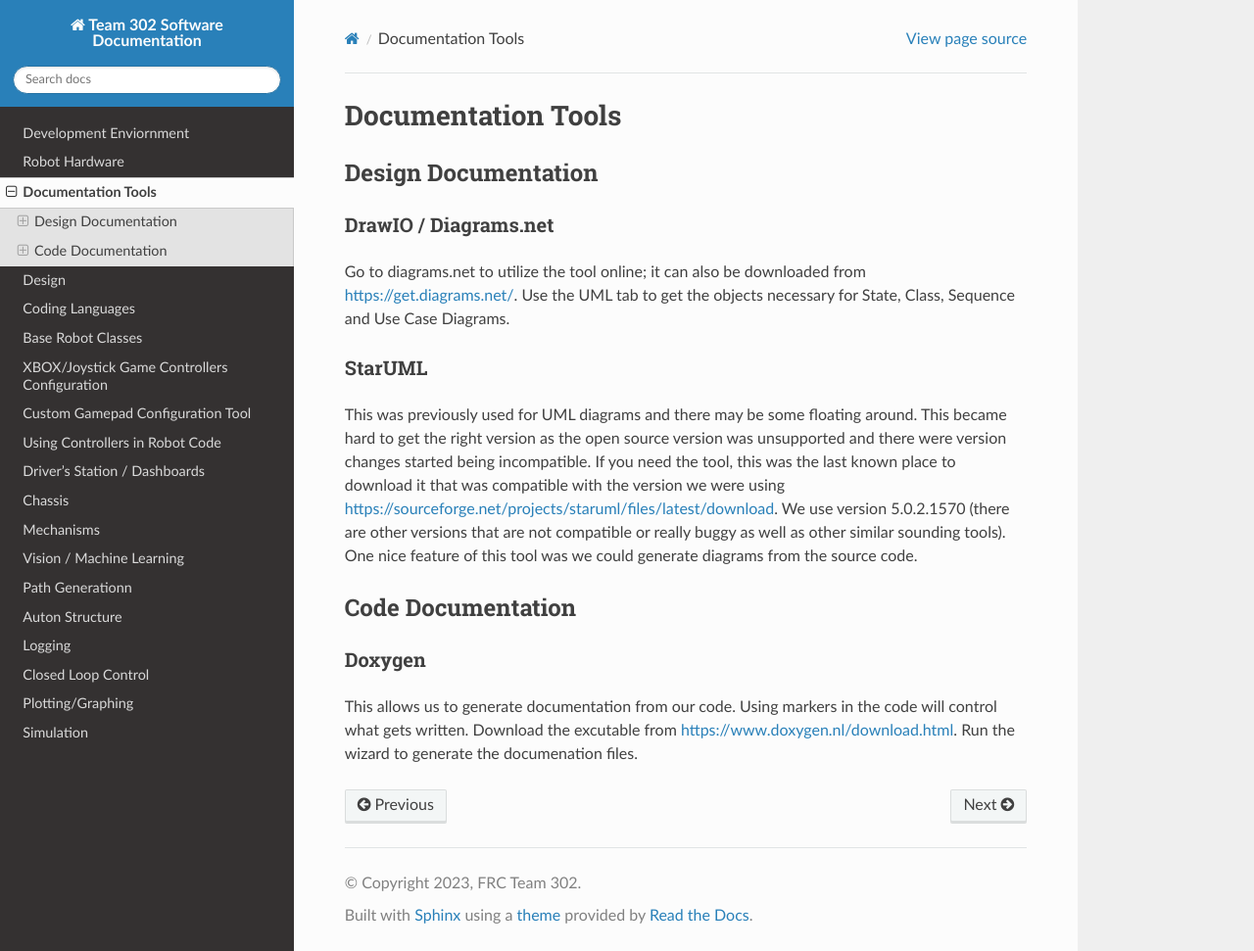
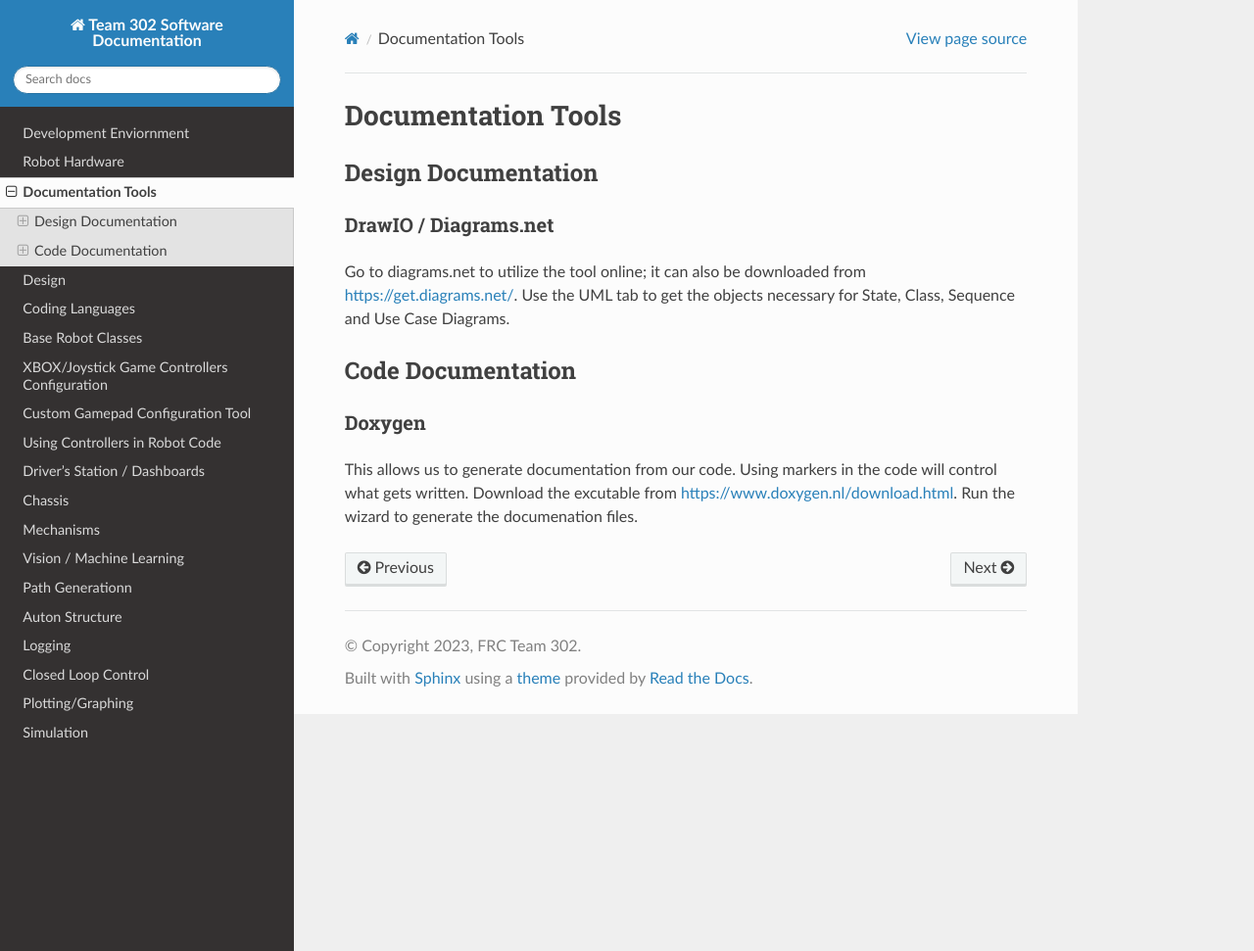
Before and after one commit to Team302/Team302Doco, a Sphinx documentation site: the page built from docs/doco.rst, in a window 1280 px wide and 971 px high. Shown: the whole window at 98% size. Built offline with Sphinx 7.4.7 and the Read the Docs theme 3.1.0, drawn with Linux system fonts in a browser that asks for light colours.

Commit message:
Remove StarUML section from documentation
Removed outdated information about StarUML and its download link.

```diff
--- a/docs/doco.rst
+++ b/docs/doco.rst
@@ -10,10 +10,6 @@ DrawIO / Diagrams.net
 
 Go to diagrams.net to utilize the tool online; it can also be downloaded from https://get.diagrams.net/.   Use the UML tab to get the objects necessary for State, Class, Sequence and Use Case Diagrams.
 
-StarUML
-----------------------------------
-
-This was previously used for UML diagrams and there may be some floating around.   This became hard to get the right version as the open source version was unsupported and there were version changes started being incompatible.   If you need the tool, this was the last known place to download it that was compatible with the version we were using https://sourceforge.net/projects/staruml/files/latest/download.  We use version 5.0.2.1570 (there are other versions that are not compatible or really buggy as well as other similar sounding tools).  One nice feature of this tool was we could generate diagrams from the source code.
 
 
 Code Documentation
```
